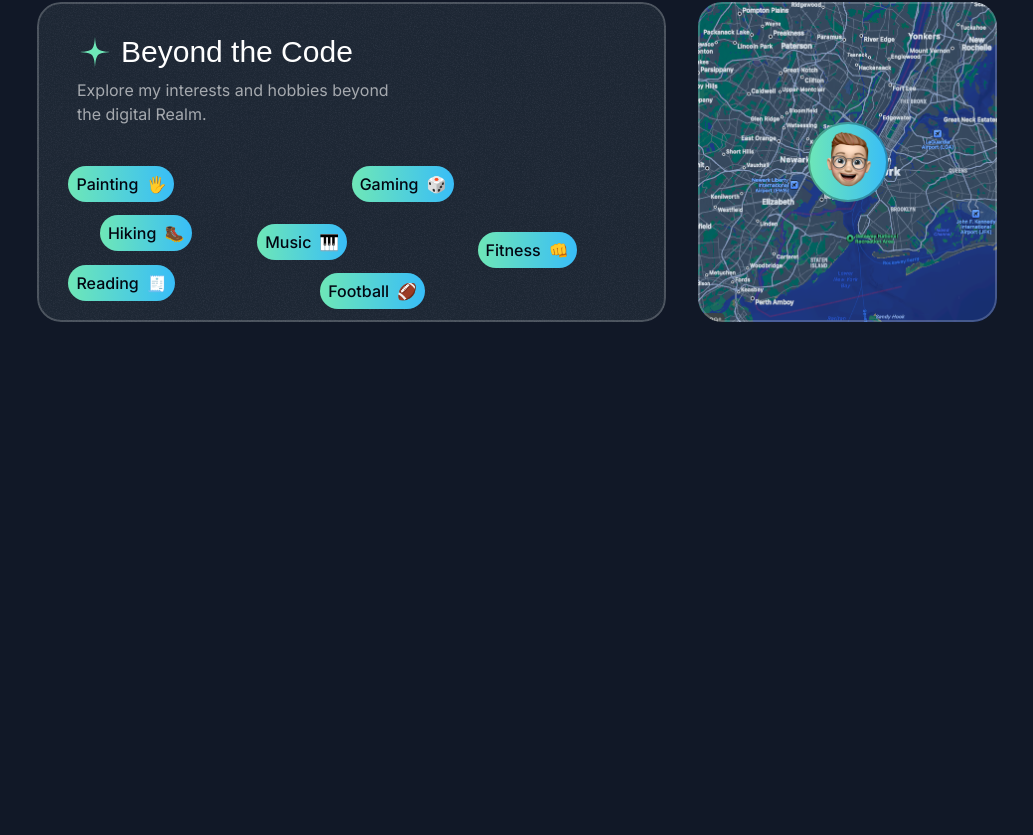
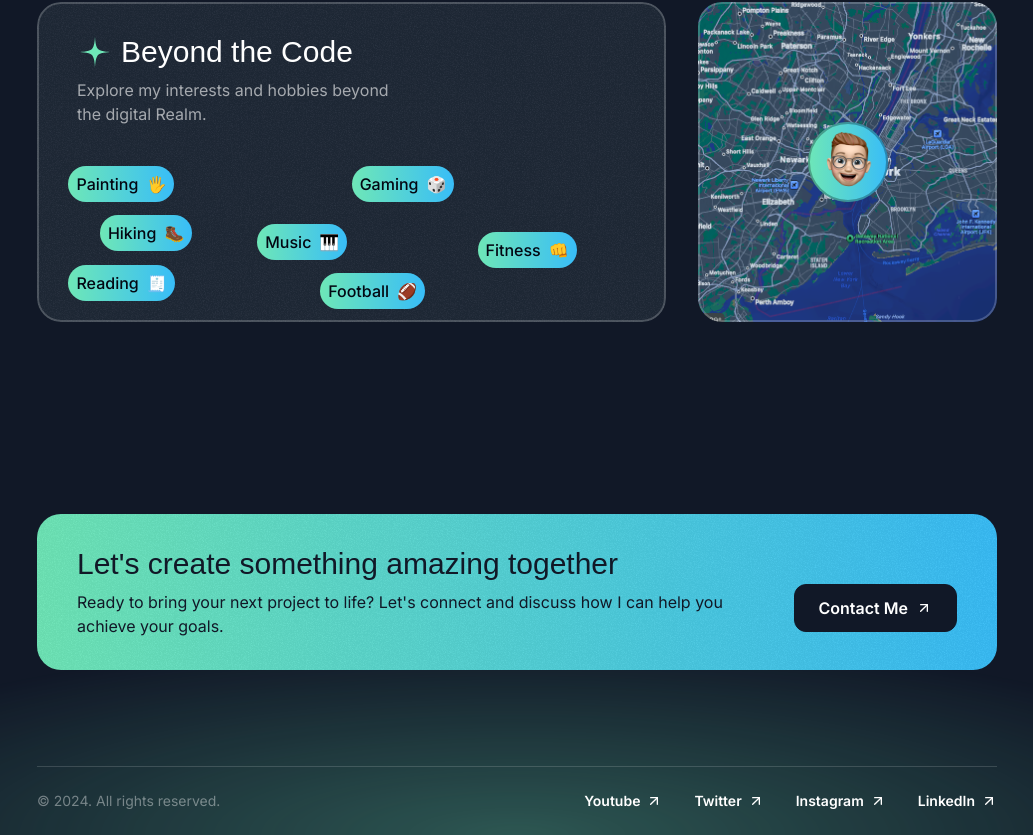
Before and after one commit to SamMeg-stack/portfolio, a Next.js app: page / in a window 1280 px wide. Shown: the part 4454-5289 px from the top of the page, without its empty margins (123-1156 px from the left). Before the commit the page ends 4888 px from the top, so only its background shows below. Built offline with nearby package versions, Linux system fonts and the light colour scheme; a web font is replaced by a local one.

Commit message:
still miss animation

```diff
--- a/src/app/page.js
+++ b/src/app/page.js
@@ -1,5 +1,7 @@
 "use client";
 import About from "@/sections/About";
+import Contact from "@/sections/Contact";
+import Footer from "@/sections/Footer";
 import Header from "@/sections/Header";
 import HeroSection from "@/sections/Hero";
 import { ProjectsSection } from "@/sections/ProjectsSection";
@@ -15,6 +17,8 @@
       <Tape />
       <Testimonials />
       <About />
+      <Contact />
+      <Footer />
     </div>
   );
 }
--- a/src/assets/icons/CheckCircle.jsx
+++ b/src/assets/icons/CheckCircle.jsx
@@ -7,12 +7,12 @@
       xmlns="http://www.w3.org/2000/svg"
       fill="none"
       viewBox="0 0 24 24"
-      stroke-width="1.5"
+      strokeWidth="1.5"
       stroke="currentColor"
     >
       <path
-        stroke-linecap="round"
-        stroke-linejoin="round"
+        strokeLinecap="round"
+        strokeLinejoin="round"
         d="M9 12.75 11.25 15 15 9.75M21 12a9 9 0 1 1-18 0 9 9 0 0 1 18 0Z"
       />
     </svg>
--- a/src/sections/Contact.jsx
+++ b/src/sections/Contact.jsx
@@ -1,9 +1,38 @@
-import React from 'react'
+import ArrowUpRight from "@/assets/icons/ArrowUpRight";
+import grainImage from "@/assets/images/grain.jpg";
 
 function Contact() {
   return (
-    <div>Contact</div>
-  )
+    <div className="py-16 pt-12 lg:py-24 lg:pt-20">
+      <div className="container">
+        <div className="bg-gradient-to-r from-emerald-300 to-sky-400 text-gray-900 py-8 px-10 rounded-3xl text-center md:text-left relative overflow-hidden z-0">
+          <div
+            className="absolute inset-0 opacity-5 -z-10"
+            style={{
+              backgroundImage: `url(${grainImage.src}`,
+            }}
+          ></div>
+          <div className="md:flex md:felx-col md:gap-16 items-center">
+            <div>
+              <h2 className="font-serif text-2xl md:text-3xl">
+                Let's create something amazing together
+              </h2>
+              <p className="text-sm md:text-base mt-2">
+                Ready to bring your next project to life? Let's connect and
+                discuss how I can help you achieve your goals.
+              </p>
+            </div>
+            <div className="">
+              <button className="text-white bg-gray-900 inline-flex items-center px-6 h-12 rounded-xl gap-2 mt-8 md:w-max border border-gray-900">
+                <span className="font-semibold">Contact Me</span>
+                <ArrowUpRight classname="size-4" />
+              </button>
+            </div>
+          </div>
+        </div>
+      </div>
+    </div>
+  );
 }
 
-export default Contact
+export default Contact;
--- a/src/sections/Footer.jsx
+++ b/src/sections/Footer.jsx
@@ -1,9 +1,43 @@
-import React from 'react'
+import ArrowUpRight from "@/assets/icons/ArrowUpRight";
+import React from "react";
 
+const footerLinks = [
+  {
+    title: "Youtube",
+    href: "#",
+  },
+  {
+    title: "Twitter",
+    href: "#",
+  },
+  {
+    title: "Instagram",
+    href: "#",
+  },
+  {
+    title: "LinkedIn",
+    href: "#",
+  },
+];
 function Footer() {
   return (
-    <div>Footer</div>
-  )
+    <footer className="relative -z-10 overflow-x-clip">
+      <div className="absolute h-[400px] w-[1600px] bottom-0 left-1/2 -translate-x-1/2 bg-emerald-300/30 [mask-image:radial-gradient(50%_50%_at_bottom_center,black,transparent)] -z-10"></div>
+      <div className="container">
+        <div className="border-t border-white/15 py-6 text-sm flex flex-col md:flex-row items-center md:justify-between gap-8">
+          <div className="text-white/40">&copy; 2024. All rights reserved.</div>
+          <nav className="flex flex-col md:flex-row items-center gap-8">
+            {footerLinks.map((link, index) => (
+              <a key={index} href={link.href} className="inline-flex items-center gap-1.5">
+                <span className="font-semibold">{link.title}</span>
+                <ArrowUpRight classname="size-4" />
+              </a>
+            ))}
+          </nav>
+        </div>
+      </div>
+    </footer>
+  );
 }
 
-export default Footer
+export default Footer;
--- a/src/sections/ProjectsSection.jsx
+++ b/src/sections/ProjectsSection.jsx
@@ -77,8 +77,8 @@
                   </h3>
                   <hr className="border-t-2 border-white/5 mt-4 md:mt-5" />
                   <ul className="flex flex-col gap-4 mt-4 md:mt-5">
-                    {project.results.map((result) => (
-                      <li className="flex gap-2 text-sm md:text-base text-white/50">
+                    {project.results.map((result,index) => (
+                      <li key={index} className="flex gap-2 text-sm md:text-base text-white/50">
                         <CheckCircle classname="size-5 md:size-6" />
                         <span>{result.title}</span>
                       </li>
```
